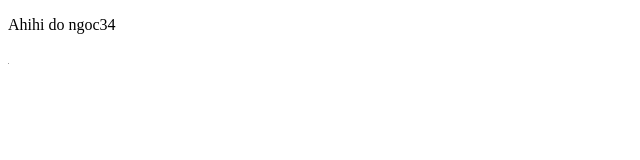
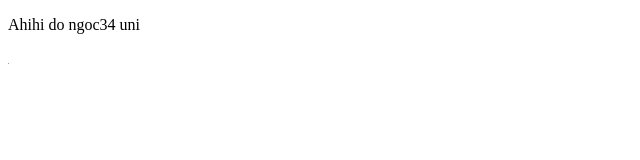
Before and after one commit to hoabuists/stack_adapt_test, a plain HTML site: page index.html in a window 1280 px wide. Shown: the full height of the page, 0-640 px from the left. Drawn offline with Linux system fonts and the light colour scheme; grey boxes are pictures that could not be loaded.

Commit message:
Update index.html

```diff
--- a/index.html
+++ b/index.html
@@ -11,7 +11,7 @@
     <script>!function(s,a,e,v,n,t,z){if(s.saq)return;n=s.saq=function(){n.callMethod?n.callMethod.apply(n,arguments):n.queue.push(arguments)};if(!s._saq)s._saq=n;n.push=n;n.loaded=!0;n.version='1.0';n.queue=[];t=a.createElement(e);t.async=!0;t.src=v;z=a.getElementsByTagName(e)[0];z.parentNode.insertBefore(t,z)}(window,document,'script','https://tags.srv.stackadapt.com/events.js');saq('ts', 'cQKPb3TUlXrhLT6hbyejNA');</script>
 </head>
 <body>
-    <p> Ahihi do ngoc34</p>
+    <p> Ahihi do ngoc34 uni</p>
     <img src="https://tags.srv.stackadapt.com/rt?sid=W6zyvg2spEZcE8tbErHSMQ" width="1" height="1"/>
 </body>
 </html>
```
